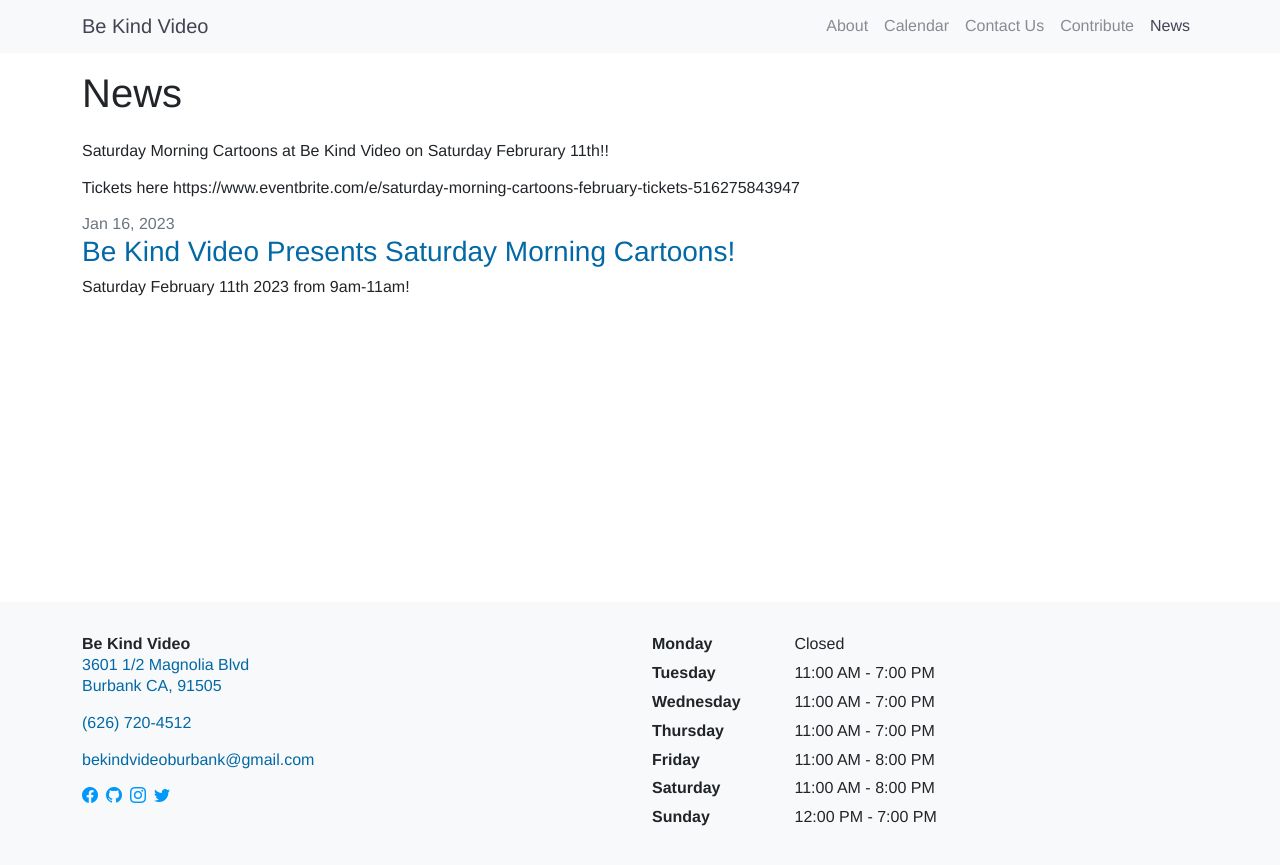
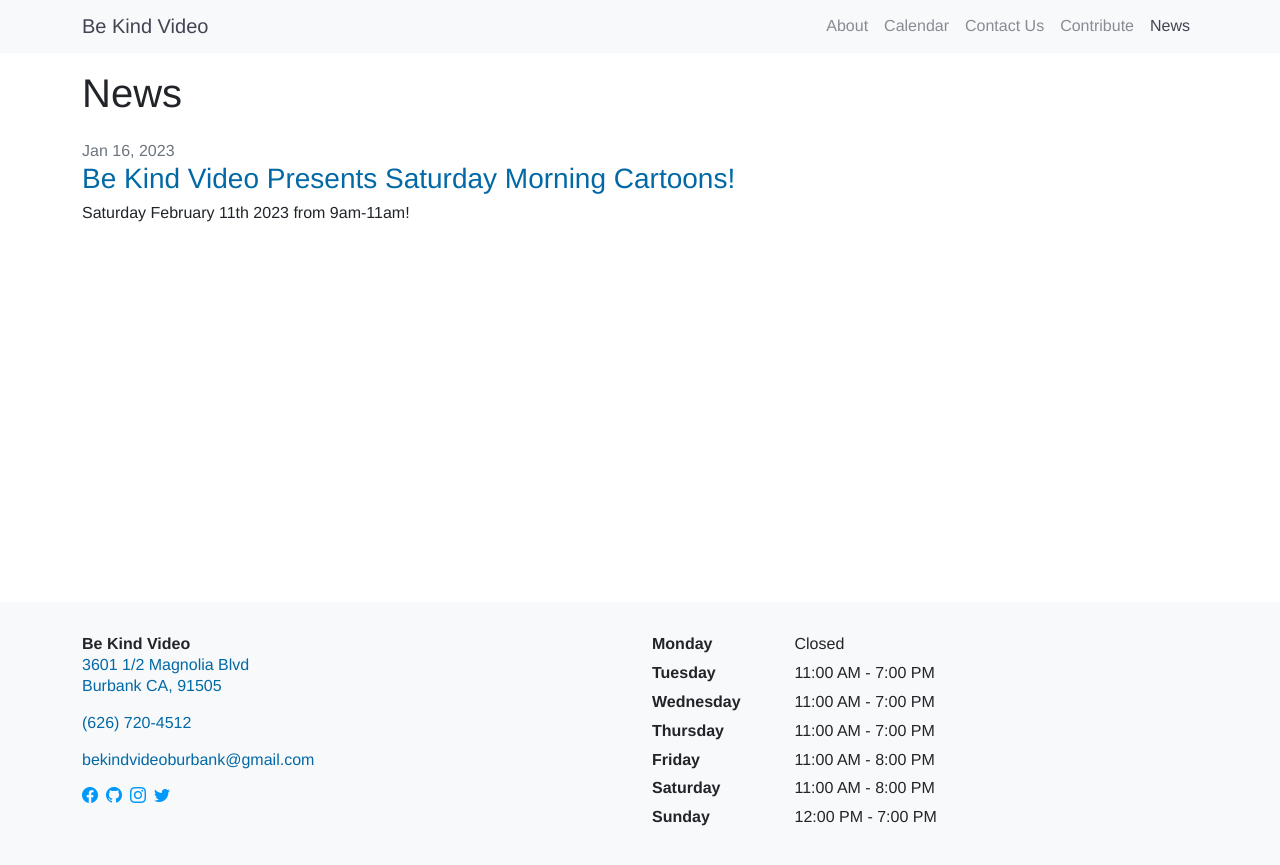
Before and after one commit to arenoir/be-kind-video, a Jekyll site: the page built from news.markdown, in a window 1280 px wide. Shown: the top 865 px of the page. Built offline with Jekyll 4.4.1, drawn with Linux system fonts in a browser that asks for light colours.

Commit message:
Update news.markdown
Removed text about Saturday Morning Cartoons.

```diff
--- a/news.markdown
+++ b/news.markdown
@@ -3,6 +3,3 @@
 title: News
 permalink: /news/
 ---
-Saturday Morning Cartoons at Be Kind Video on Saturday Februrary 11th!!
-
-Tickets here https://www.eventbrite.com/e/saturday-morning-cartoons-february-tickets-516275843947
```
